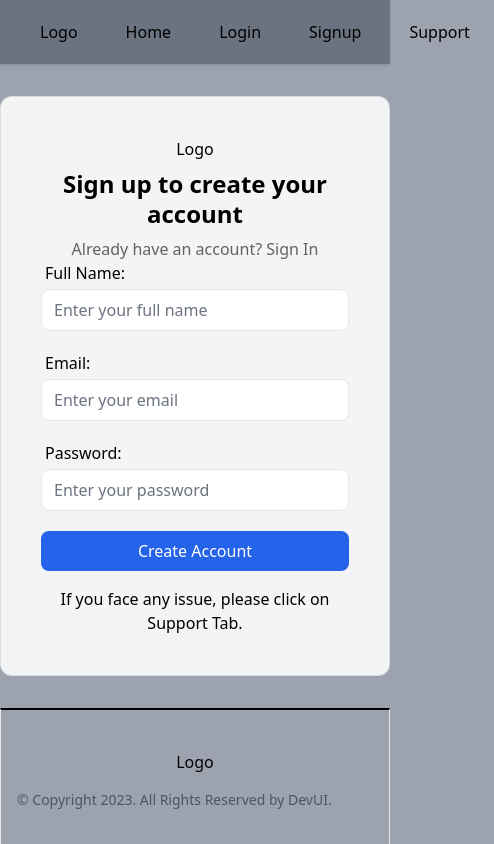
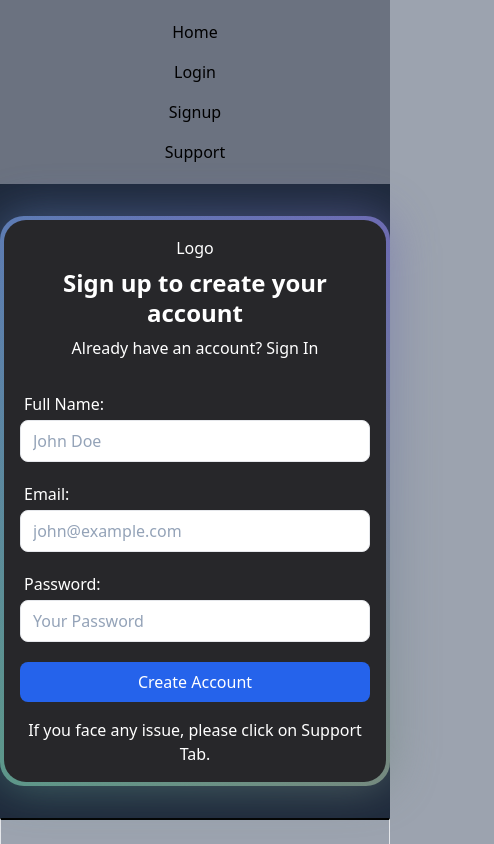
Before and after one commit to nil2022/MegaBlogProject, a React (Vite) app: page /signup in a window 390 px wide. Shown: the top 844 px of the page, 494 px wide, since content can reach past the window. Built offline with nearby package versions, Linux system fonts and the light colour scheme; no server answers.

Commit message:
UI changes, mobile responsive added, bug fixes

```diff
--- a/src/components/Header/Header.jsx
+++ b/src/components/Header/Header.jsx
@@ -48,13 +48,13 @@ function Header() {
   return (
     <header className='py-3 shadow bg-gray-500 '>
       <Container>
-        <nav className='flex'>
-          <div className='px-6 py-2 text-center'>
+        <nav className='flex flex-col sm:flex-row'>
+          <div className='px-6 py-2 text-center hidden sm:block'>
             <Link to="/">
               <Logo width='70px' />
             </Link>
           </div>
-          <ul className='flex ml-auto'>
+          <ul className='flex flex-col sm:flex-row mx-auto sm:ml-auto items-center'>
             {navitems.map((item) =>
               item.active ? (
                 <li key={item.name}>
--- a/src/components/Input.jsx
+++ b/src/components/Input.jsx
@@ -17,8 +17,8 @@ const Input = React.forwardRef(function Input({
       }
       <input
         type={type}
-        className={`px-3 py-2 rounded-lg bg-white text-black outline-none focus:bg-gray-50
-        duration-200 border border-gray-200 w-full ${className}`}
+        className={`px-3 py-2 rounded-lg bg-white text-black outline-none transition-all
+        duration-500 border border-gray-200 w-full ${className}`}
         ref={ref}
         {...props}
         id={id}
--- a/src/components/Login.jsx
+++ b/src/components/Login.jsx
@@ -82,7 +82,7 @@ function Login() {
             className='flex items-center justify-center w-full '>
             <BackgroundGradient className="rounded-[22px] p-4 sm:p-10 bg-zinc-800"
             >
-                <div className='mx-auto w-full max-w-lg rounded-xl p-10 border border-black/10 text-white'>
+                <div className='mx-auto w-full max-w-lg rounded-xl sm:p-10  text-white'>
                     <div className="mb-2 flex justify-center">
                         <span className="inline-block w-full max-w-[100px]">
                             <Logo width="100%" />
@@ -103,7 +103,7 @@ function Login() {
                         <div className='space-y-5'>
                             <Input
                                 label="Email: "
-                                placeholder="Enter your email"
+                                placeholder="john@example.com"
                                 type="email"
                                 {...register("email", {
                                     required: true,
@@ -112,10 +112,11 @@ function Login() {
                                             "Must be a valid email address"
                                     }
                                 })}
+                                className="w-full text-white bg-gray-700 hover:ring-2 hover:ring-violet-300 placeholder:text-slate-400"
                             />
                             <Input
                                 label="Password: "
-                                placeholder="Enter your password"
+                                placeholder="Your Password"
                                 type="password"
                                 {...register("password", {
                                     required: true,
@@ -124,6 +125,7 @@ function Login() {
                                     //     "Password must be between 8 and 16 characters and include at least one uppercase letter, one lowercase letter, one number, and one special character"
                                     // }
                                 })}
+                                className="w-full text-white bg-gray-700 hover:ring-2 hover:ring-violet-300 placeholder:text-slate-400"
                             />
                             <Button
                                 type="submit"
--- a/src/components/Signup.jsx
+++ b/src/components/Signup.jsx
@@ -5,6 +5,7 @@ import { login } from '../store/authSlice'
 import { Button, Input, Logo } from './index.js'
 import { useDispatch } from 'react-redux'
 import { useForm } from 'react-hook-form'
+import { BackgroundGradient } from './ui/background-gradient.jsx'
 
 const redirectUrlAfterVerification = import.meta.env.VITE_EMAILVERIFICATION_URL
 
@@ -38,14 +39,16 @@ function Signup() {
 
   return (
     <div className="flex items-center justify-center">
-      <div className={`mx-auto w-full max-w-lg bg-gray-100 rounded-xl p-10 border border-black/10`}>
+      <BackgroundGradient className='rounded-[22px] p-4 sm:p-10 bg-zinc-800'
+      >
+        <div className='mx-auto w-full max-w-lg rounded-xl sm:p-10 text-white'>
           <div className="mb-2 flex justify-center">
             <span className="inline-block w-full max-w-[100px]">
               <Logo width="100%" />
             </span>
           </div>
           <h2 className="text-center text-2xl font-bold leading-tight">Sign up to create your account</h2>
-        <p className="mt-2 text-center text-base text-black/60">
+          <p className="mt-2 text-center text-base">
             Already have an account?&nbsp;
             <Link
               to="/login"
@@ -55,19 +58,22 @@ function Signup() {
             </Link>
           </p>
           {error && <p className="text-red-600 mt-8 text-center">{error}</p>}
-        <form onSubmit={handleSubmit(create)}>
+          <form onSubmit={handleSubmit(create)}
+            className='mt-8'
+          >
             <div className="space-y-5">
               <Input
                 label="Full Name: "
-              placeholder="Enter your full name"
+                placeholder="John Doe"
                 type="text"
                 {...register("name", {
                   required: true,
                 })}
+                className="w-full text-white bg-gray-700 hover:ring-2 hover:ring-violet-300 placeholder:text-slate-400"
               />
               <Input
                 label="Email: "
-              placeholder="Enter your email"
+                placeholder="john@example.com"
                 type="email"
                 {...register("email", {
                   required: true,
@@ -76,14 +82,16 @@ function Signup() {
                       "Must be a valid email address"
                   }
                 })}
+                className="w-full text-white bg-gray-700 hover:ring-2 hover:ring-violet-300 placeholder:text-slate-400"
               />
               <Input
                 label="Password: "
-              placeholder="Enter your password"
+                placeholder="Your Password"
                 type="password"
                 {...register("password", {
                   required: true,
                 })}
+                className="w-full text-white bg-gray-700 hover:ring-2 hover:ring-violet-300 placeholder:text-slate-400"
               />
               <Button
                 type="submit"
@@ -97,6 +105,7 @@ function Signup() {
             If you face any issue, please click on Support Tab.
           </div>
         </div>
+      </BackgroundGradient>
     </div>
   )
 }
--- a/src/components/Support.jsx
+++ b/src/components/Support.jsx
@@ -11,7 +11,7 @@ export default function Support() {
 
     const contactFormSubmit = async (data) => {
         try {
-            console.log(data)
+            // console.log(data)
             const response = await appwriteService.createFeedbackPost(data)
             if (response) {
                 alert('Feedback submitted successfully!')
@@ -24,10 +24,10 @@ export default function Support() {
     return (
         <div className="isolate bg-slate-900 px-6 py-24 sm:py-10 lg:px-8 h-100vh w-full relative">
             <div className="mx-auto max-w-2xl text-center relative z-10">
-                <h2 className="text-3xl font-bold tracking-tight bg-gradient-to-b from-slate-300 to-slate-800 bg-clip-text text-transparent sm:text-6xl">
+                <h2 className="text-4xl font-bold tracking-tight bg-gradient-to-b from-slate-300 to-slate-800 bg-clip-text text-transparent sm:text-6xl">
                     Contact Us
                 </h2>
-                <p className="mt-4 text-lg leading-8 text-white">
+                <p className="mt-4 text-md sm:text-lg leading-8 text-white">
                     If you are facing any issues, please fill out the form below. We will get back to you as soon as possible.
                 </p>
             </div>
@@ -43,6 +43,7 @@ export default function Support() {
                                 type="text"
                                 name="first-name"
                                 id="first-name"
+                                placeholder='John'
                                 {...register("firstName", {
                                     required: true
                                 })}
@@ -60,6 +61,7 @@ export default function Support() {
                                 type="text"
                                 name="last-name"
                                 id="last-name"
+                                placeholder='Doe'
                                 {...register("lastName")}
                                 autoComplete="family-name"
                                 className="block w-full rounded-md border-0 px-3.5 py-2 text-white shadow-sm ring-1 ring-inset ring-gray-300 placeholder:text-gray-400 focus:ring-4 focus:ring-inset focus:ring-indigo-500 sm:text-sm sm:leading-6 bg-slate-800 transition-all duration-500 outline-none"
@@ -75,6 +77,7 @@ export default function Support() {
                                 type="email"
                                 name="email"
                                 id="email"
+                                placeholder='john@example.com'
                                 {...register("email", {
                                     required: true,
                                     validate: {
@@ -95,6 +98,7 @@ export default function Support() {
                             <textarea
                                 name="message"
                                 id="message"
+                                placeholder='Enter your message here...'
                                 {...register("message", {
                                     required: true,
                                     minLength: 10,
--- a/src/main.jsx
+++ b/src/main.jsx
@@ -121,10 +121,7 @@ const routes = createBrowserRouter([
       {
         path: '/contact-us',
         element: (
-          <AuthLayout authentication={false}>
-          {" "}
-            <Support />
-          </AuthLayout>
+          <Support />
         ),
       },
       {
--- a/src/pages/Home.jsx
+++ b/src/pages/Home.jsx
@@ -74,7 +74,7 @@ function Home() {
                             <div className="flex flex-wrap">
                                 <div className="p-2 w-full">
                                     <h1 className="text-4xl text-white font-bold hover:text-gray-500 transition-all duration-500">
-                                        Welcome. Login to get started
+                                        Welcome, Login to get started
                                     </h1>
                                 </div>
                             </div>
--- a/src/pages/Signup.jsx
+++ b/src/pages/Signup.jsx
@@ -3,7 +3,7 @@ import {Signup as SignupComponent} from '../components'
 
 function Signup() {
   return (
-    <div className='py-8'>
+    <div className='py-8 bg-slate-800'>
       <SignupComponent />
     </div>
   )
```
Lines whose indentation alone changed are shown as unchanged.
